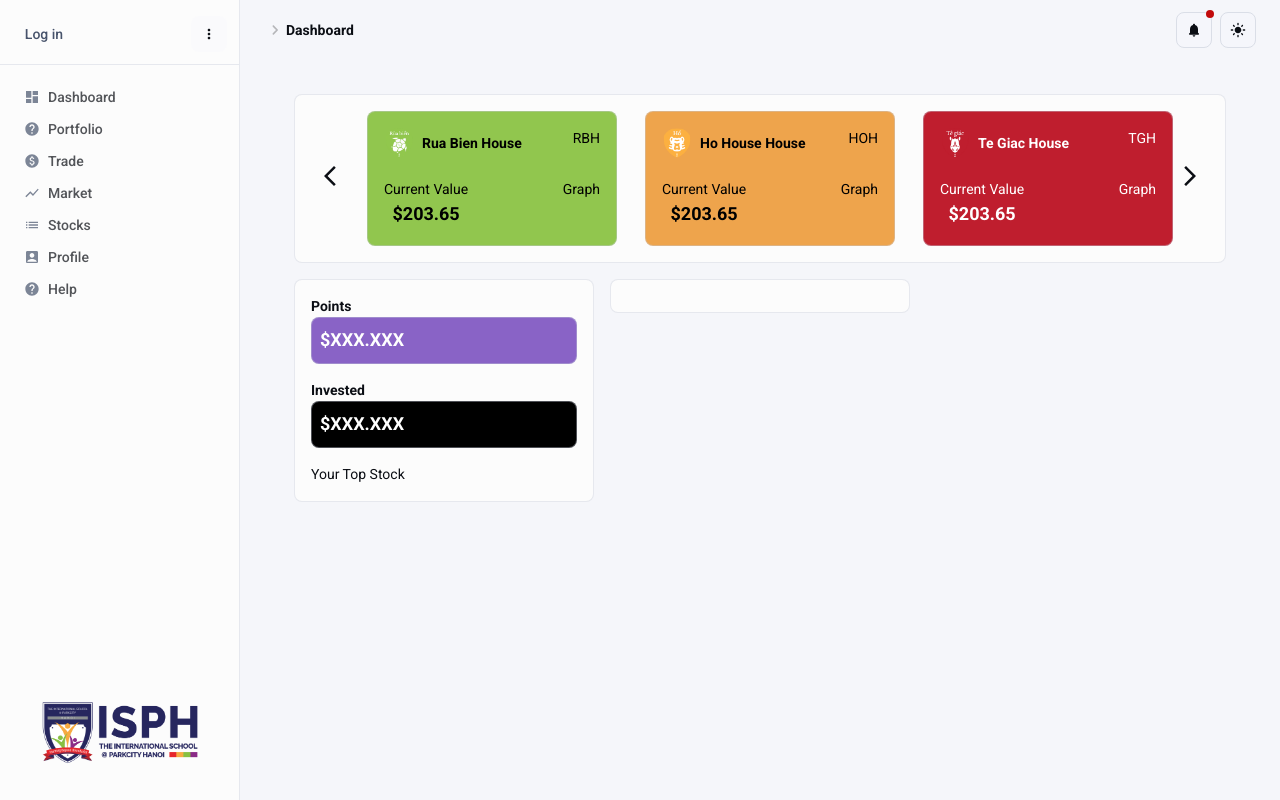
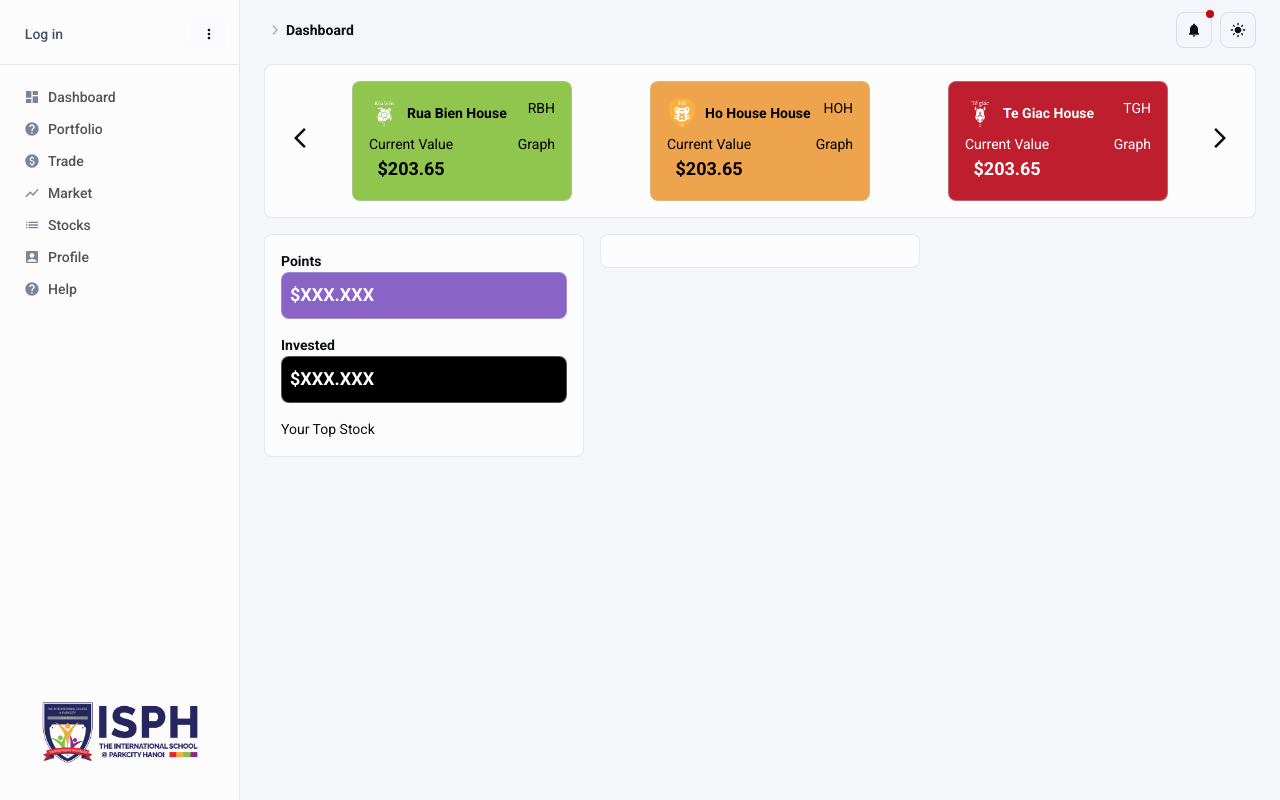
Before and after one commit to definitelyna/ISPH-Stock-Exchange-Frontend, a React (Vite) app: page / in a window 1280 px wide. Built offline with nearby package versions, Linux system fonts and the light colour scheme; no server answers.

Commit message:
Centered and adjusted size of  dashboard header stock cards

```diff
--- a/src/components/Overlay/components/OptionsMenu.jsx
+++ b/src/components/Overlay/components/OptionsMenu.jsx
@@ -38,14 +38,6 @@ export default function OptionsMenu() {
   const handleProfileClick = () => {
     navigate("/profile");
   };
-
-  const handleSwitchMode = () => {
-    if (mode == "dark") {
-      setMode("light");
-    } else {
-      setMode("dark");
-    }
-  };
   return (
     <>
       <MenuButton
@@ -77,11 +69,6 @@ export default function OptionsMenu() {
       >
         <MenuItem onClick={handleProfileClick}>Profile</MenuItem>
         <MenuItem onClick={handleClose}>Settings</MenuItem>
-        {mode == "dark" ? (
-          <MenuItem onClick={handleSwitchMode}>Light mode</MenuItem>
-        ) : (
-          <MenuItem onClick={handleSwitchMode}>Dark mode</MenuItem>
-        )}
         <Divider />
         <MenuItem
           onClick={handleLogOut}
--- a/src/pages/dashboard/Dashboard.jsx
+++ b/src/pages/dashboard/Dashboard.jsx
@@ -131,7 +131,7 @@ export default function Dashboard() {
       <Grid
         container
         spacing={2}
-        sx={{ padding: "30px", width: "100%", height: "100%" }}
+        sx={{ width: "100%", height: "100%" }}
       >
         <Grid size={12}>
           <Card sx={{ px: 6 }}>
--- a/src/pages/dashboard/components/HeaderStockCard.jsx
+++ b/src/pages/dashboard/components/HeaderStockCard.jsx
@@ -19,9 +19,9 @@ export default function HeaderStockCard({ stockData }) {
       sx={{
         bgcolor: backgroundColor,
         color: textColor,
-        mx: 3,
-        height: "135px",
-        width: "250px",
+        mx: "auto",
+        height: "120px",
+        width: "220px",
       }}
     >
       <Box
```
